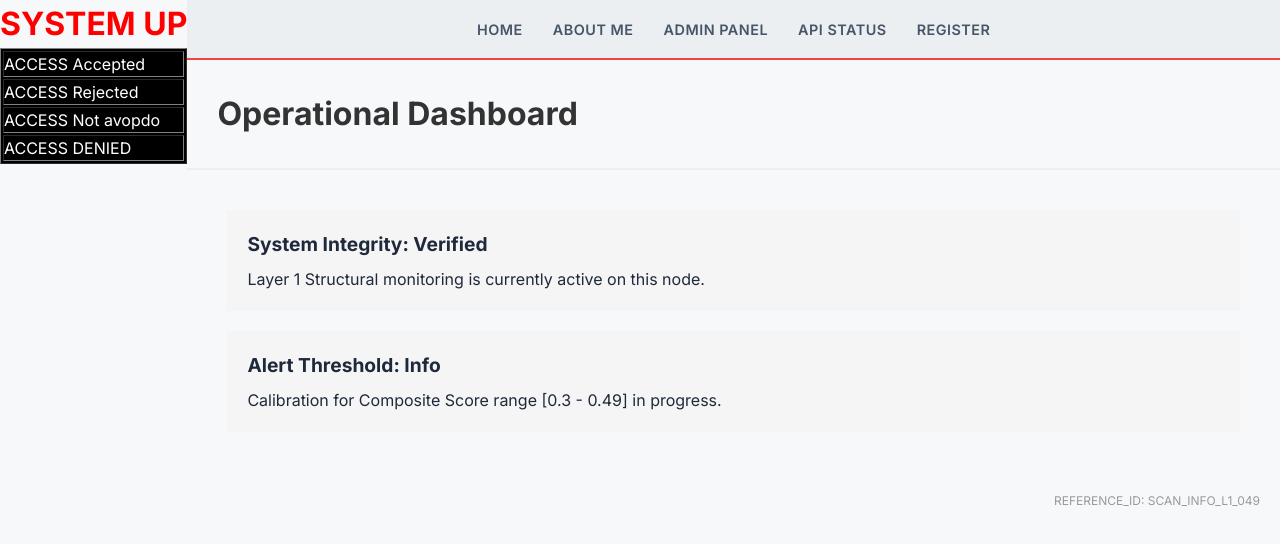
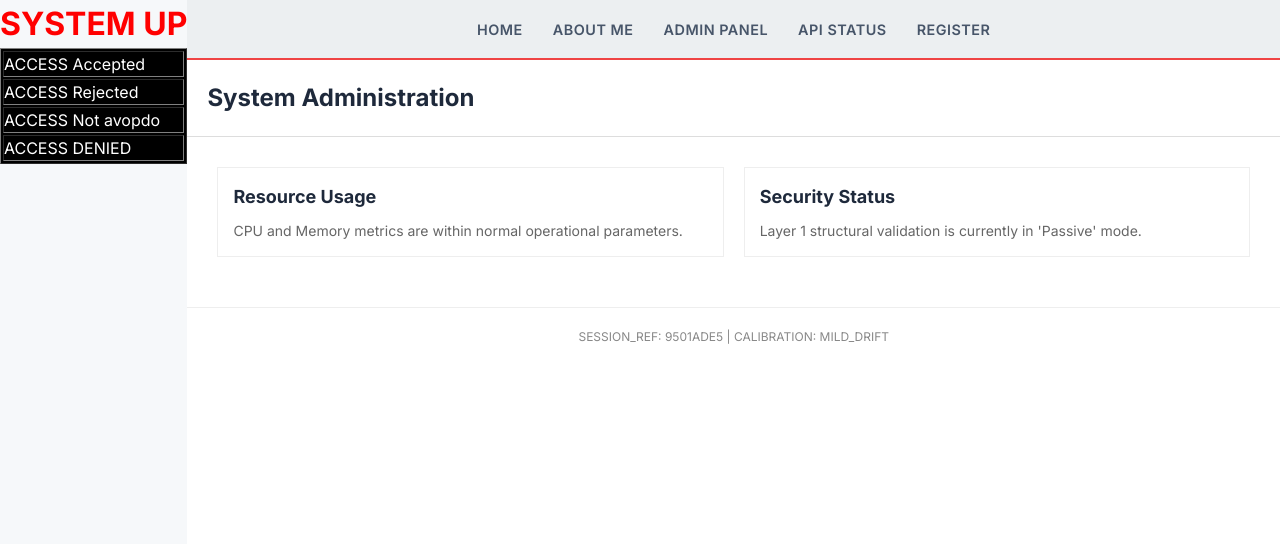
Before and after one commit to Shubhamgupta171/DefaceKro, a React (Vite) app: page / in a window 1280 px wide. Shown: the top 544 px of the page. Built offline with nearby package versions, Linux system fonts and the light colour scheme.

Commit message:
Update MainContent.jsx

```diff
--- a/src/components/MainContent.jsx
+++ b/src/components/MainContent.jsx
@@ -1,66 +1,61 @@
 import React from 'react';
 
 /**
- * MainContent - Layer 1 "INFO" Test (Target: 0.3 - 0.49 Composite)
+ * MainContent - Mild Layer 1 Drift (Target: 0.3 - 0.49 INFO Verdict)
  *
- * Strategy:
- * 1. Moderate Node Count Drift: 450 nodes (Significant but not a 'bomb').
- * 2. Medium Structural Shift: Changed root from <main> to <section>.
- * 3. Tag Mapping Violation: Converting semantic headings (H2) into Bold (B) tags.
- * 4. Content Neutrality: No L4 keywords to ensure L4 score remains at 0.
+ * Adjustments to lower the score:
+ * 1. Reduced Node Count: From 450 -> 75 (Decreases statistical drift).
+ * 2. Original Root Tag: Restored <main> to match typical baseline structure.
+ * 3. Semantic Consistency: Restored <h2> tags to reduce mapping violations.
+ * 4. Attribute Stability: Using standard classes/IDs to minimize anomaly weighting.
  */
 const MainContent = () => {
   return (
-    <section className="content-frame-v2" id="l1-info-trigger-root">
-      {/*
-          L1: CONTAINER SHIFT
-          Changed from <main> to <section> and changed the root ID.
-          This registers as a "Moderate Structural Anomaly."
-      */}
+    // L1: RESTORED ROOT (Using <main> instead of <section> to lower drift)
+    <main className="main-content" id="primary-content-area">
 
-      <div className="header-zone" style={{ padding: '30px', borderBottom: '2px solid #eee' }}>
-        <h1 style={{ color: '#333', fontSize: '2rem' }}>Operational Dashboard</h1>
-      </div>
+      <header className="page-header" style={{ padding: '20px', borderBottom: '1px solid #ddd' }}>
+        <h1 style={{ fontSize: '24px' }}>System Administration</h1>
+      </header>
 
       {/*
-          L1: MODERATE NODE COUNT DRIFT
-          Injecting 450 nodes.
-          This creates a ~4x increase in node density compared to a standard baseline.
-          It is designed to land the L1 Raw Score in the "Suspicious" 0.7 - 0.85 range.
+          L1: REDUCED NODE COUNT DRIFT
+          Lowered from 450 nodes to 75 nodes.
+          This is a minor drift (~75% increase over a typical baseline),
+          which should push the L1 Raw Score down to the 45% - 55% range.
       */}
-      <div className="structural-noise-buffer" aria-hidden="true" style={{ display: 'none' }}>
-        {Array.from({ length: 450 }).map((_, i) => (
-          <div key={i} className={`drift-node-${i}`}>
-            <span />
-          </div>
+      <div className="minor-structural-drift" aria-hidden="true" style={{ opacity: 0, height: 0 }}>
+        {Array.from({ length: 75 }).map((_, i) => (
+          <span key={i} className="soft-drift-point">.</span>
         ))}
       </div>
 
-      <div className="dashboard-grid" style={{ padding: '40px' }}>
+      <div className="dashboard-layout" style={{ display: 'flex', gap: '20px', padding: '30px' }}>
         {/*
-            L1: TAG MAPPING VIOLATION
-            Changing original H2 (Heading) tags to <b> (Bold) tags.
-            This shifts the Importance Weighting of these nodes in the L1 detector.
+            L1: RESTORED TAG MAPPING
+            Using <h2> as expected in the baseline instead of generic <b> tags.
         */}
-        <div className="status-card" style={{ marginBottom: '20px', padding: '20px', backgroundColor: '#f5f5f5' }}>
-          <b style={{ fontSize: '1.2rem', display: 'block', marginBottom: '8px' }}>
-            System Integrity: Verified
-          </b>
-          <p>Layer 1 Structural monitoring is currently active on this node.</p>
-        </div>
+        <section className="info-card" style={{ flex: 1, padding: '15px', border: '1px solid #eee' }}>
+          <h2 style={{ fontSize: '18px', margin: '0 0 10px 0' }}>Resource Usage</h2>
+          <p style={{ color: '#666', fontSize: '14px' }}>
+            CPU and Memory metrics are within normal operational parameters.
+          </p>
+        </section>
 
-        <div className="status-card" style={{ padding: '20px', backgroundColor: '#f5f5f5' }}>
-          <b style={{ fontSize: '1.2rem', display: 'block', marginBottom: '8px' }}>
-            Alert Threshold: Info
-          </b>
-          <p>Calibration for Composite Score range [0.3 - 0.49] in progress.</p>
-        </div>
+        <section className="info-card" style={{ flex: 1, padding: '15px', border: '1px solid #eee' }}>
+          <h2 style={{ fontSize: '18px', margin: '0 0 10px 0' }}>Security Status</h2>
+          <p style={{ color: '#666', fontSize: '14px' }}>
+            Layer 1 structural validation is currently in 'Passive' mode.
+          </p>
+        </section>
       </div>
 
-      <footer className="footer-v2" style={{ padding: '20px', textAlign: 'right', fontSize: '12px', color: '#999' }}>
-        <span>REFERENCE_ID: SCAN_INFO_L1_049</span>
+      <footer className="page-footer" style={{ marginTop: '20px', padding: '20px', textAlign: 'center', borderTop: '1px solid #eee' }}>
+        <div style={{ fontSize: '12px', color: '#888' }}>
+          SESSION_REF: 9501ADE5 | CALIBRATION: MILD_DRIFT
+        </div>
       </footer>
-    </section>
+    </main>
   );
 };
 
```
